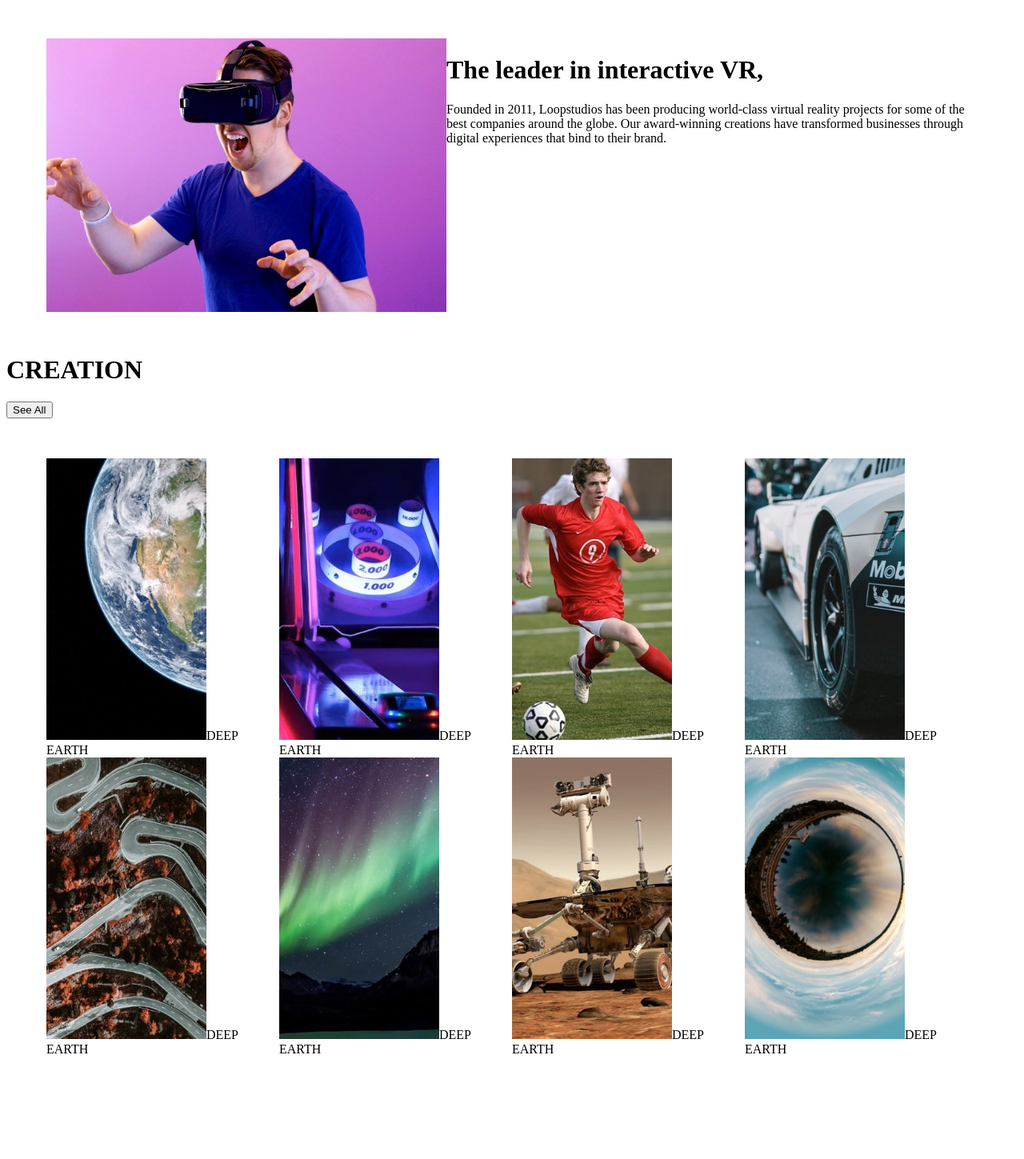
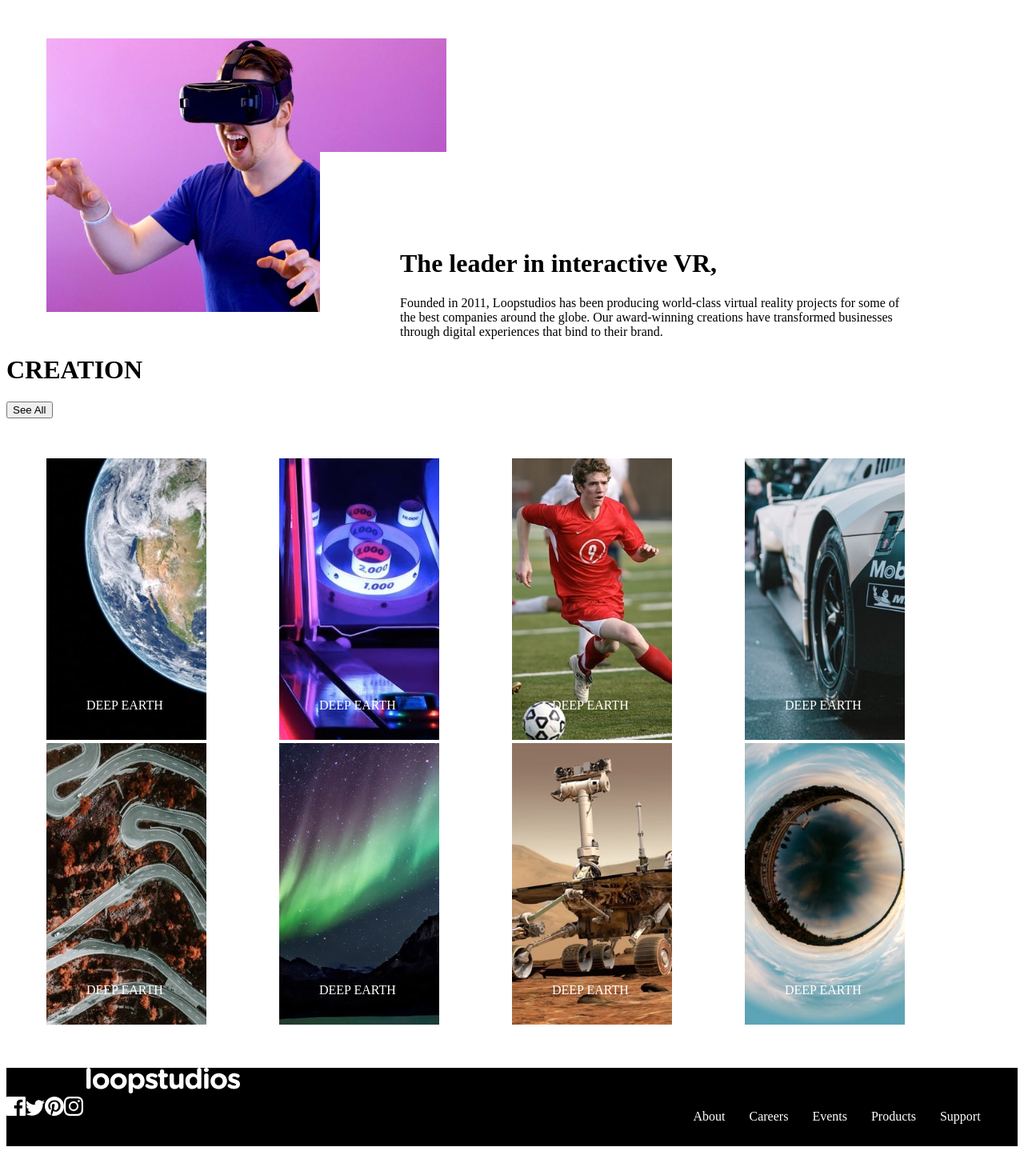
Before and after one commit to NerdsCube/loopstudios, a React (Create React App) app: page / in a window 1280 px wide. Shown: the part 410-1859 px from the top of the page at 80% size. Before the commit the page ends 1781 px from the top, so only its background shows below. Built offline with nearby package versions, Linux system fonts and the light colour scheme.

Commit message:
add footer and update other component

```diff
--- a/src/App.js
+++ b/src/App.js
@@ -1,6 +1,8 @@
 import Header from "./components/Header";
 import Interactive from "./components/Interactive";
 import Creation from "./components/Creation";
+import Footer from "./components/Footer";
+
 
 function App() {
   return (
@@ -8,6 +10,7 @@ function App() {
       <Header />
       <Interactive />
       <Creation />
+      <Footer />
     </>
   );
 }
--- a/src/components/Footer.js
+++ b/src/components/Footer.js
@@ -1,10 +1,34 @@
 import React from 'react'
+import facebook from '../images/icon-facebook.svg'
+import instagram from '../images/icon-instagram.svg'
+import pinterest from '../images/icon-pinterest.svg'
+import twitter from '../images/icon-twitter.svg'
+import logo from '../images/logo.svg'
+
 
 function Footer() {
     return (
-        <div>
-
-        </div>
+        <footer>
+            <nav>
+                <div className="logo"><img src={logo} /></div>
+                <ul className="list">
+                    <li className="list-item"><a href="#" className="list-anchor">About</a></li>
+                    <li className="list-item"><a href="#" className="list-anchor">Careers</a></li>
+                    <li className="list-item"><a href="#" className="list-anchor">Events</a></li>
+                    <li className="list-item"><a href="#" className="list-anchor">Products</a></li>
+                    <li className="list-item"><a href="#" className="list-anchor">Support</a></li>
+                </ul>
+            </nav>
+            <div>
+                <div>
+                    <img src={facebook} />
+                    <img src={twitter} />
+                    <img src={pinterest} />
+                    <img src={instagram} />
+                </div>
+                <p>© 2021 Loopstudios. All rights reserved.</p>
+            </div>
+        </footer>
     )
 }
 
--- a/src/components/Interactive.js
+++ b/src/components/Interactive.js
@@ -4,7 +4,7 @@ import interactive from '../images/desktop/image-interactive.jpg'
 function Interactive() {
     return (
         <div className="interactive">
-            <div><img className="inter-img" src={interactive}/></div>
+            <div className="inter-img"><img  src={interactive}/></div>
             <div className="sm">
                 <h1>The leader in interactive VR,</h1>
                 <p>Founded in 2011, Loopstudios has been producing world-class virtual reality projects for some of the best companies around the globe. Our award-winning creations have transformed businesses through digital experiences that bind to their brand.</p>
--- a/src/style.css
+++ b/src/style.css
@@ -33,8 +33,8 @@ fieldset{
 
 .interactive{
     margin: 50px;
-    display: flex;
-    flex-direction: row;
+    /* display: flex;
+    flex-direction: row; */
 }
 .interactive img{
     width: 500px;
@@ -44,12 +44,37 @@ fieldset{
     background-color: #fff;
 }
 
+.inter-img{
+    position: relative;
+}
+.sm{
+    position: absolute;
+    left: 400px;
+    top: 600px;
+    width: 50%;
+    padding: 100px;
+}
+
 .creations{
     margin: 50px;
+}
+.grid{
+    position: relative;
+}
+label{
+    position: absolute;
+    left: 50px;
+    top: 300px;
+    color: #fff
+
 }
 
 .grid img{
     width: 200px;
+}
+
+footer{
+    background-color: #000;
 }
 
 @media screen and (min-width: 700px) {
```
